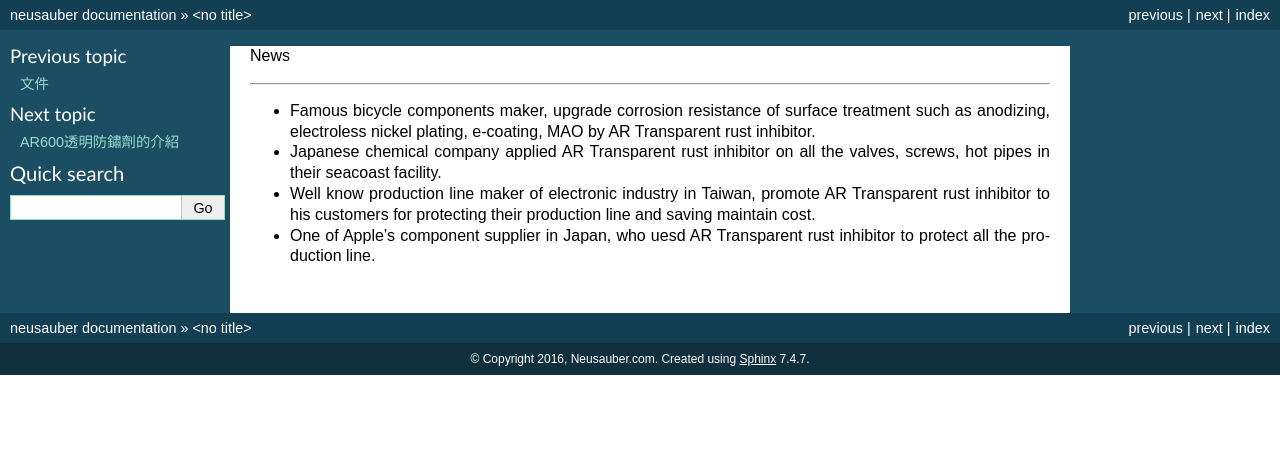
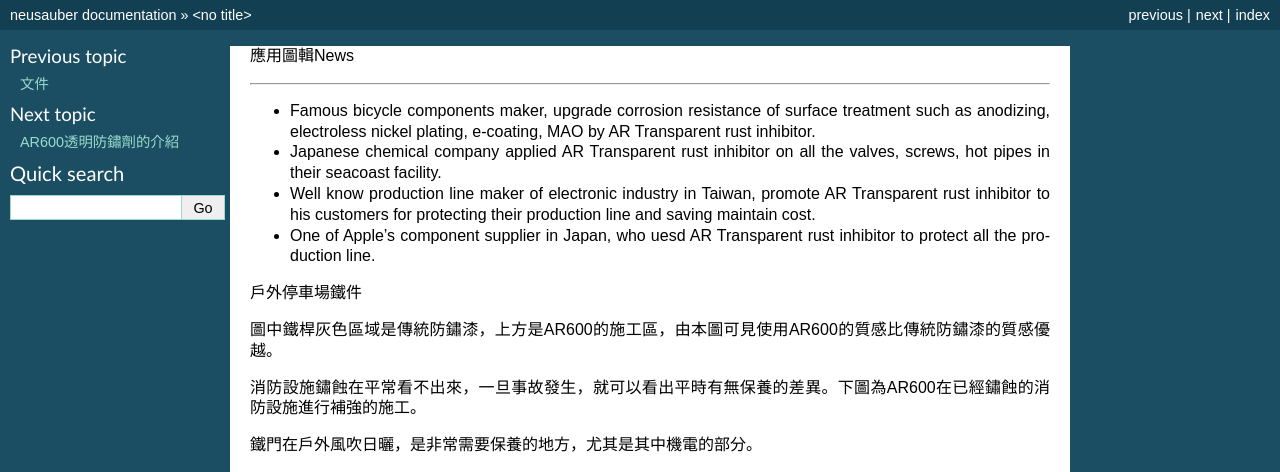
Before and after one commit to rexiap/neusauber, a Sphinx documentation site: the page built from docs/photoswall.rst, in a window 1280 px wide. Shown: the top 472 px of the page. Built offline with Sphinx 7.4.7, drawn with Linux system fonts in a browser that asks for light colours; grey boxes are pictures that could not be loaded.

Commit message:
Google Docs reST Editor@2017-3-23 10:31:0

```diff
--- a/docs/photoswall.rst
+++ b/docs/photoswall.rst
@@ -1,9 +1,9 @@
 
-.. _h713c212831196d13f633212181666e:
+.. _h55376030461137b173c63869777012:
 
-News
+應用圖輯News
 
-*****
+*************
 
 * Famous bicycle components maker, upgrade corrosion resistance of surface treatment such as anodizing, electroless nickel plating, e-coating, MAO by AR Transparent rust inhibitor.
 
@@ -13,5 +13,18 @@
 
 * One of Apple’s  component supplier in Japan, who uesd AR Transparent rust inhibitor to protect all the production line.
 
+戶外停車場鐵件
+
+圖中鐵桿灰色區域是傳統防鏽漆，上方是AR600的施工區，由本圖可見使用AR600的質感比傳統防鏽漆的質感優越。
+
+消防設施鏽蝕在平常看不出來，一旦事故發生，就可以看出平時有無保養的差異。下圖為AR600在已經鏽蝕的消防設施進行補強的施工。
+
+鐵門在戶外風吹日曬，是非常需要保養的地方，尤其是其中機電的部分。
+
+\ |IMG1|\
 
 .. bottom of content
+
+.. |IMG1| image:: static/photoswall_1.png
+   :height: 512 px
+   :width: 394 px
```
